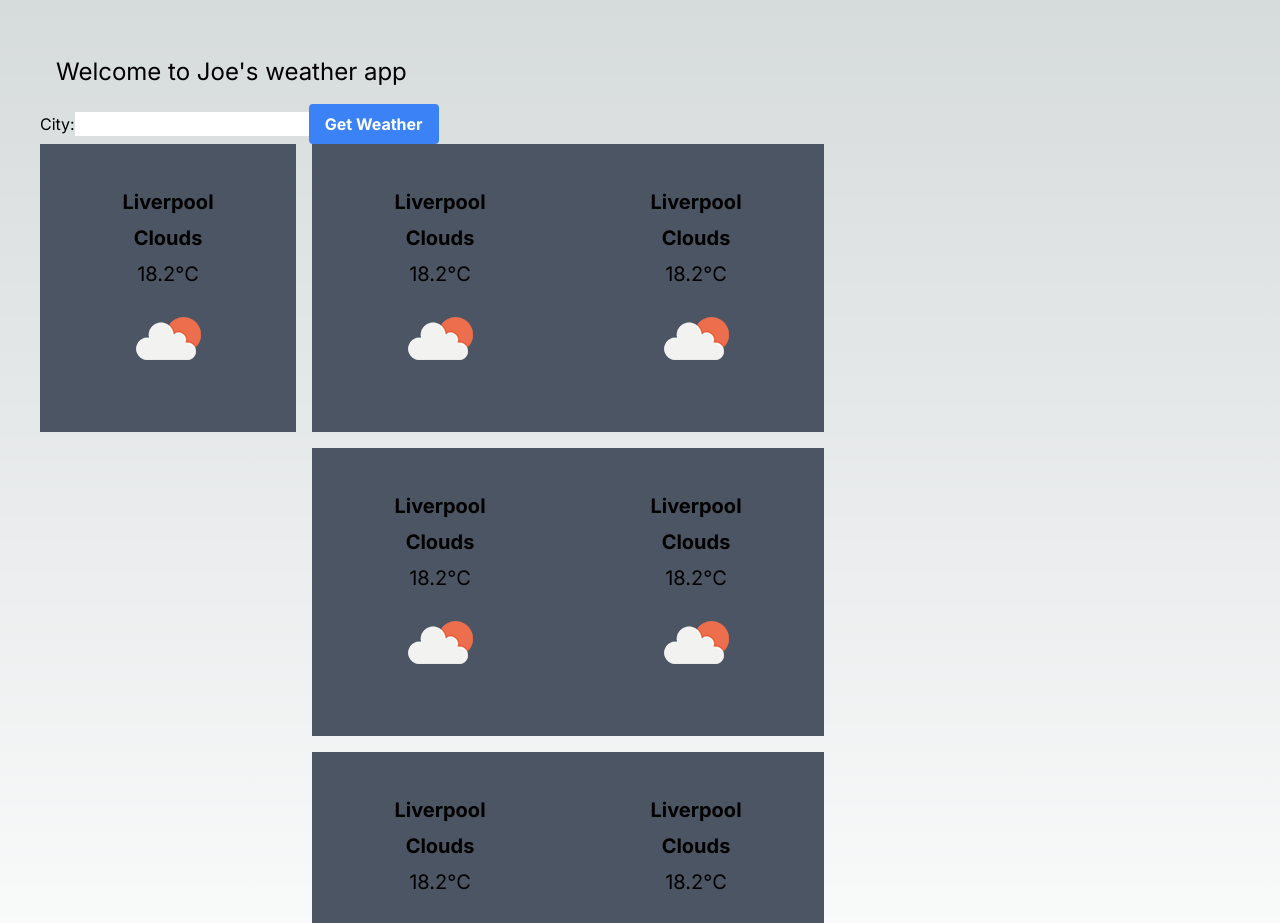
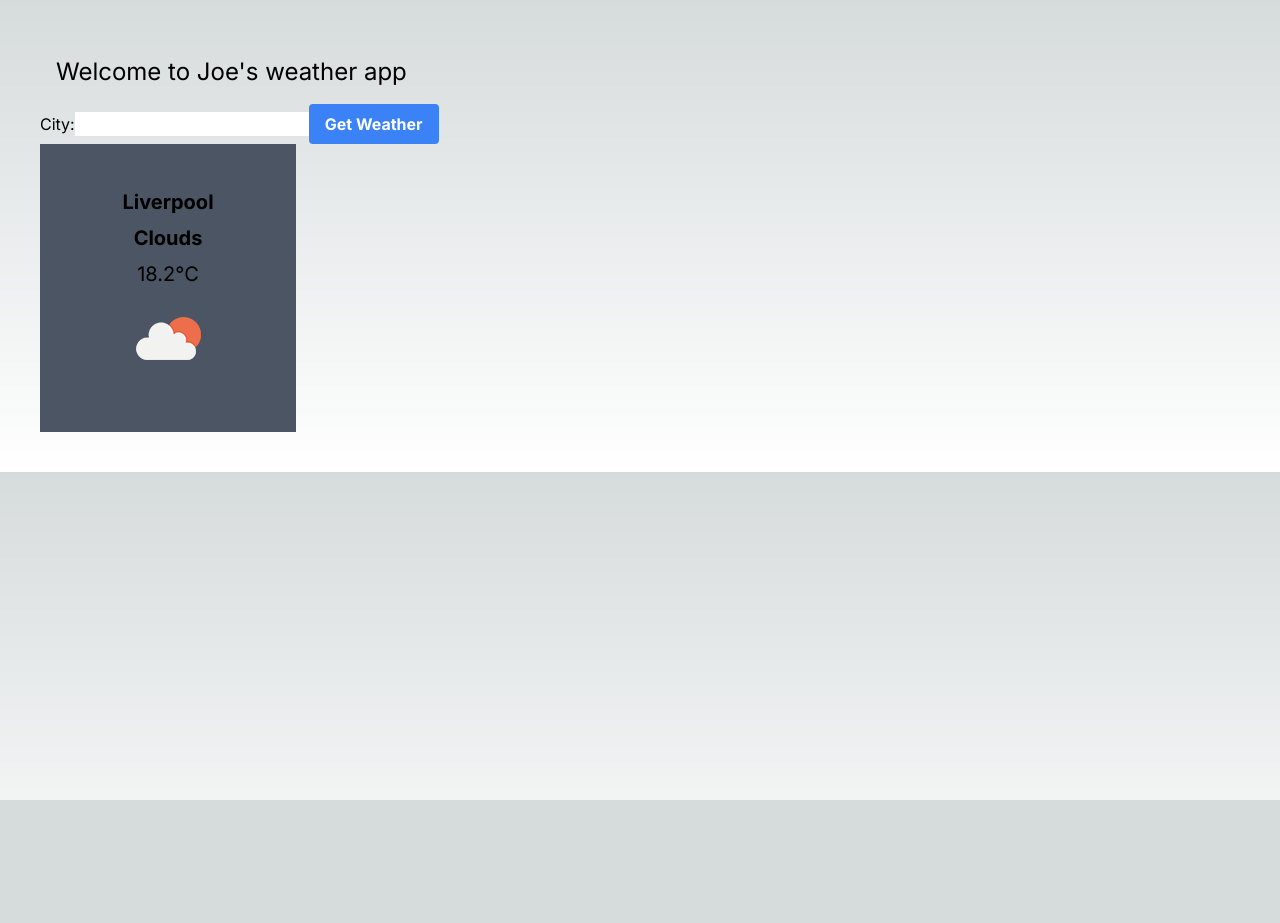
Before and after one commit to Joe-Fuller/weather-app, a Next.js app: page / in a window 1280 px wide. Shown: the top 923 px of the page. After the commit the page ends 800 px from the top, so only its background shows below. Built offline with nearby package versions, Linux system fonts and the light colour scheme.

Commit message:
fetch five day three hour forecast and fill cards with data

```diff
--- a/app/page.js
+++ b/app/page.js
@@ -7,7 +7,7 @@ import WeatherCardCollection from "@/components/weatherCardCollection";
 
 export default function Home() {
   const [city, setCity] = useState("");
-  const [weatherData, setWeatherData] = useState({
+  const [currentWeatherData, setCurrentWeatherData] = useState({
     coord: {
       lon: -2.9779,
       lat: 53.4106,
@@ -51,13 +51,22 @@ export default function Home() {
     cod: 200,
   });
 
+  const [fiveDayThreeHourWeatherData, setFiveDayThreeHourWeatherData] =
+    useState(false);
+
   async function getWeather() {
-    const res = await fetch(
+    const currentWeatherDataRes = await fetch(
       `http://api.openweathermap.org/data/2.5/weather?q=${city},uk&APPID=773c1c3ec776d5f2490ffcf71260d854`
     );
-    const receivedWeatherData = await res.json();
-    setWeatherData(receivedWeatherData);
-    return res;
+    const receivedCurrentWeatherData = await currentWeatherDataRes.json();
+    setCurrentWeatherData(receivedCurrentWeatherData);
+
+    const fiveDayThreeHourWeatherDataRes = await fetch(
+      `http://api.openweathermap.org/data/2.5/forecast?q=${city},uk&APPID=773c1c3ec776d5f2490ffcf71260d854`
+    );
+    const receivedFiveDayThreeHourWeatherData =
+      await fiveDayThreeHourWeatherDataRes.json();
+    setFiveDayThreeHourWeatherData(receivedFiveDayThreeHourWeatherData.list);
   }
 
   // async function fetchCityInfo() {
@@ -85,18 +94,20 @@ export default function Home() {
 
       <div className="flex">
         <div className="mr-4 flex-grow-2">
-          <WeatherCard weatherData={weatherData}></WeatherCard>
+          <WeatherCard weatherData={currentWeatherData}></WeatherCard>
         </div>
         <div className="grid grid-cols-1 gap-4 flex-grow">
-          <WeatherCardCollection
+          {fiveDayThreeHourWeatherData ? (
+            <WeatherCardCollection
+              weatherDataCollection={fiveDayThreeHourWeatherData}
+            ></WeatherCardCollection>
+          ) : null}
+          {/* <WeatherCardCollection
             weatherDataCollection={[weatherData, weatherData]}
           ></WeatherCardCollection>
           <WeatherCardCollection
             weatherDataCollection={[weatherData, weatherData]}
-          ></WeatherCardCollection>
-          <WeatherCardCollection
-            weatherDataCollection={[weatherData, weatherData]}
-          ></WeatherCardCollection>
+          ></WeatherCardCollection> */}
         </div>
       </div>
     </main>
```
Also changed, not shown: components/weatherCard.js (+3 -1 lines).
